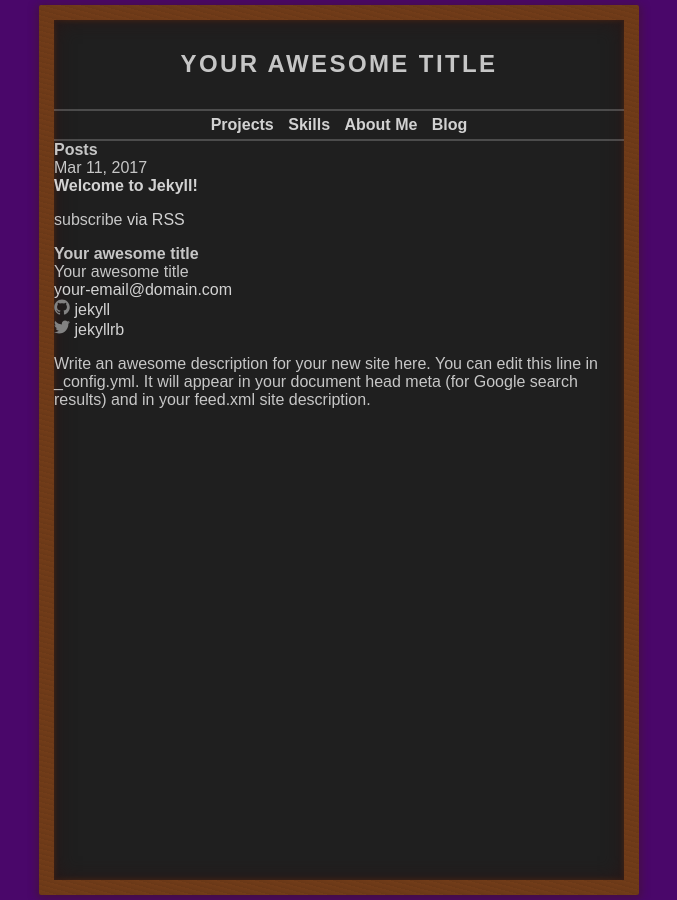
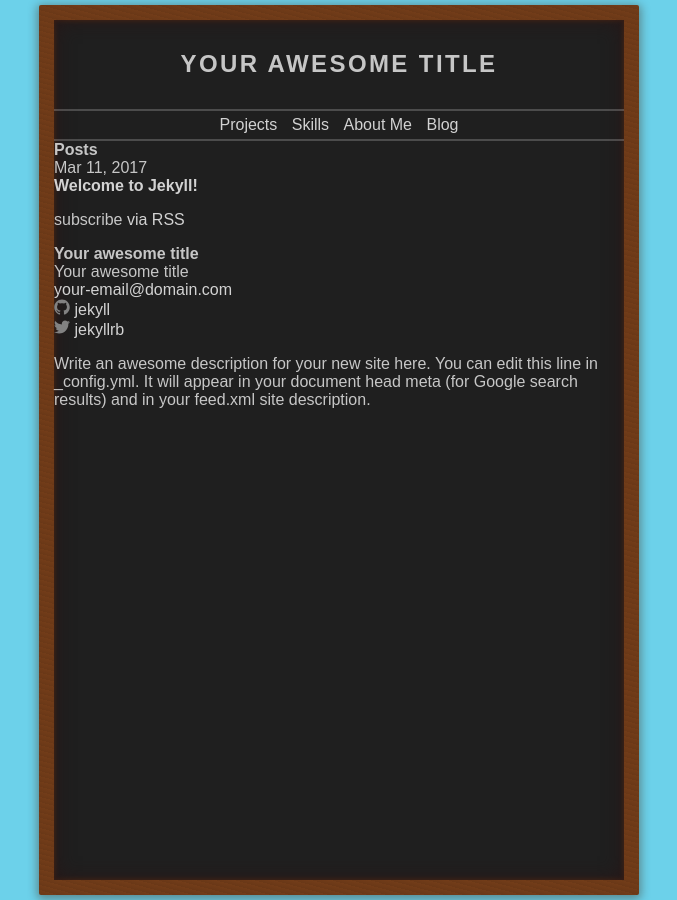
Before and after one commit to Zacharias3690/Portfolio, a Jekyll site: the page built from index.md, in a window 1280 px wide. Shown: the whole page, without its empty margins (301-978 px from the left). Built offline with Jekyll 4.4.1, drawn with Linux system fonts in a browser that asks for light colours.

Commit message:
Change content class to frame for clarity Change background color to sky blue

```diff
--- a/_layouts/default.html
+++ b/_layouts/default.html
@@ -4,8 +4,8 @@
   {% include head.html %}
 
   <body>
-    <div class="content__frame">
-      <div class="content">
+    <div class="frame">
+      <div class="frame__content">
         {% include header.html %}
 
         <main>
--- a/_sass/_variables.scss
+++ b/_sass/_variables.scss
@@ -1,6 +1,6 @@
 
 // Colors
-$background-color: #4A076A;
+$background-color: #6CD1EA;
 $frame-color-start: #6A3817;
 $frame-color-end: lighten($frame-color-start, 2%);
 $frame-shadow: 0px 2px 10px 2px rgba(mix(saturate($frame-color-start, 20%), black), 0.4);
--- a/_sass/components/_content.scss
+++ b/_sass/components/_frame.scss
@@ -1,14 +1,4 @@
-
-
-.content {
-  width: 100%;
-  background: $content-background-color;
-  height: 100%;
-  min-height: calc(100vh - #{$frame-margin * 2} - #{$frame-padding * 2});
-  box-shadow: $content-background-shadow;
-}
-
-.content__frame {
+.frame {
   max-width: $content-width;
   margin-left: auto;
   margin-right: auto;
@@ -21,3 +11,11 @@
   width: calc(100vw - #{$frame-margin * 2});
   box-shadow: $frame-shadow;
 }
+
+.frame__content {
+  width: 100%;
+  background: $content-background-color;
+  height: 100%;
+  min-height: calc(100vh - #{$frame-margin * 2} - #{$frame-padding * 2});
+  box-shadow: $content-background-shadow;
+}
--- a/_sass/components/_nav.scss
+++ b/_sass/components/_nav.scss
@@ -16,11 +16,6 @@
     padding-left: $spacer / 2;
     padding-right: $spacer / 2;
 
-    a {
-      font-weight: bold;
-      //color: $text-color;
-    }
-
     a:hover, a:focus {
       outline: none;
       border-bottom: 1px solid $border-color;
--- a/_sass/styles.scss
+++ b/_sass/styles.scss
@@ -4,6 +4,6 @@
 @import 'mixins';
 
 // Components
-@import 'components/content';
+@import 'components/_frame';
 @import 'components/header';
 @import 'components/nav';
```
